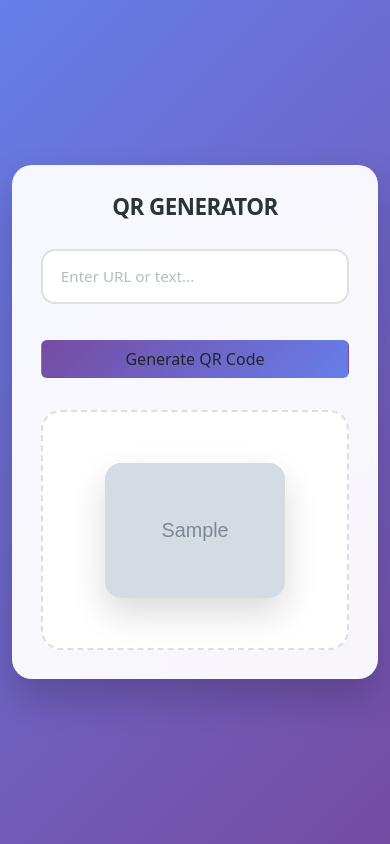
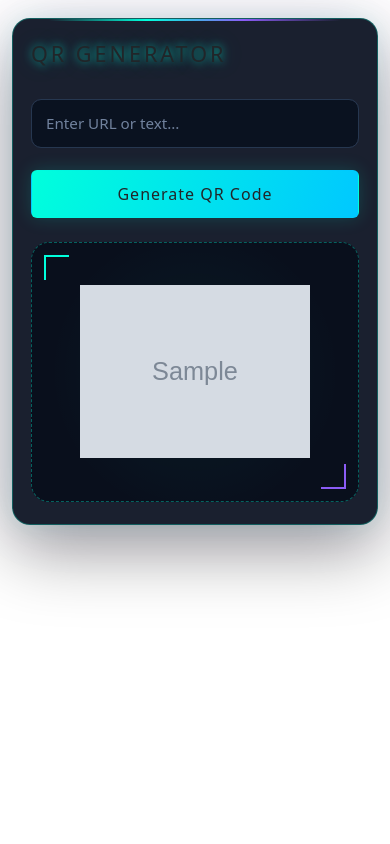
Before and after one commit to mihaiapostol14/Generator_QRcode, a Django app: template QRcode/templates/generator/generator.html in a window 390 px wide. Run offline with Django 5.2, Linux system fonts and the light colour scheme; the template is opened without the code that fills it: values that come from a table or form of the project are taken from there, most other values are stand-ins (such as "Sample title", 1, 10 or a date in 2020); grey boxes marked "Sample" are stand-in pictures.

Commit message:
update static

```diff
--- a/QRcode/static/generator/css/generator.css
+++ b/QRcode/static/generator/css/generator.css
@@ -1,217 +1,449 @@
-/* =========================
-   Global Reset & Background
-   ========================= */
-body {
-    margin: 0;
-    min-height: 100vh;
-    display: flex;
-    justify-content: center;
-    align-items: center;
-    font-family: "Inter", -apple-system, BlinkMacSystemFont, sans-serif;
-    background: linear-gradient(135deg, #667eea 0%, #764ba2 100%);
+.card-glass {
+    position: relative;
+    display: grid;
+    grid-template-columns: minmax(0, 1fr) minmax(0, 0.85fr);
+    grid-template-areas:
+        "title title"
+        "form preview";
+    gap: 30px;
+
+    width: 100%;
+    max-width: 1050px;
+    padding: 38px;
+
+    background: rgba(12, 19, 34, 0.94);
+    border: 1px solid rgba(0, 255, 220, 0.28);
+    border-radius: 24px;
+
+    box-shadow:
+        0 0 25px rgba(0, 255, 220, 0.08),
+        0 0 60px rgba(124, 58, 237, 0.08),
+        0 25px 70px rgba(0, 0, 0, 0.4);
+
+    overflow: hidden;
 }
 
-/* =========================
-   Container
-   ========================= */
-.container {
-    padding: 2rem 1rem;
+.card-glass::before {
+    content: "";
+    position: absolute;
+    top: 0;
+    left: 10%;
+    width: 80%;
+    height: 2px;
+
+    background: linear-gradient(
+        90deg,
+        transparent,
+        #00ffdc,
+        #8b5cf6,
+        transparent
+    );
 }
 
-/* =========================
-   Glass Card
-   ========================= */
-.card-glass {
+/* Title */
+.title-container {
+    grid-area: title;
     width: 100%;
-    max-width: 420px;
-    padding: 2.5rem;
     text-align: center;
-    background: rgba(255, 255, 255, 0.95);
-    border-radius: 24px;
-    backdrop-filter: blur(16px);
-    box-shadow: 0 20px 40px rgba(0, 0, 0, .2);
-    transition: all .3s ease;
+    padding-bottom: 22px;
+    border-bottom: 1px solid rgba(148, 163, 184, 0.15);
 }
 
-.card-glass:hover {
-    transform: translateY(-5px);
-    box-shadow: 0 25px 50px rgba(0, 0, 0, .25);
+.title {
+    margin: 0;
+    font-size: clamp(1.8rem, 4vw, 2.5rem);
+    font-weight: 800;
+    letter-spacing: 4px;
+    color: #00ffdc;
+
+    text-shadow:
+        0 0 8px rgba(0, 255, 220, 0.7),
+        0 0 25px rgba(0, 255, 220, 0.25);
 }
 
-/* =========================
-   Title
-   ========================= */
-.card-glass .title {
-    color: #2d3436;
-    font-size: 1.7rem;
-    font-weight: 800;
-    letter-spacing: -.5px;
-    margin-bottom: 1.8rem;
-}
-
-/* =========================
-   Form
-   ========================= */
+/* Form */
 .qr-form {
+    grid-area: form;
+    display: flex;
+    flex-direction: column;
+    justify-content: center;
+    min-width: 0;
     width: 100%;
 }
 
 .qr-form .mb-3 {
-    margin-bottom: 0;
+    margin-bottom: 22px !important;
 }
 
-.qr-form .form-control {
+.qr-form .form-label {
+    display: block;
+    margin-bottom: 9px;
+    color: #b7c7df;
+    font-size: 0.88rem;
+    font-weight: 600;
+    letter-spacing: 0.5px;
+}
+
+.input-wrapper {
     width: 100%;
-    padding: 14px 18px;
-    font-size: .95rem;
-    background: #fff;
-    border: 2px solid #e0e0e0;
-    border-radius: 14px;
-    transition: all .3s ease;
+}
+
+/* Inputs and Dropdowns */
+.qr-form .form-control:not([type="color"]),
+.qr-form .form-select {
+    display: block;
+    width: 100%;
+    min-height: 48px;
+    padding: 12px 14px;
+
+    color: #e5f0ff;
+    background-color: #0a1220;
+    border: 1px solid #263750;
+    border-radius: 10px;
+    font-size: 0.95rem;
+
+    transition:
+        border-color 0.2s ease,
+        box-shadow 0.2s ease,
+        background-color 0.2s ease;
 }
 
 .qr-form .form-control::placeholder {
-    color: #b2bec3;
+    color: #71829d;
+    opacity: 1;
 }
 
-.qr-form .form-control:focus {
-    outline: none;
-    border-color: #764ba2;
-    box-shadow: 0 0 0 4px rgba(118, 75, 162, .15);
+.qr-form .form-select option {
+    color: #e5f0ff;
+    background: #0a1220;
 }
 
-/* =========================
-   Generate Button
-   ========================= */
+.qr-form .form-control:focus,
+.qr-form .form-select:focus {
+    color: #ffffff;
+    background-color: #0d182a;
+    border-color: #00ffdc;
+    outline: none;
+
+    box-shadow:
+        0 0 0 3px rgba(0, 255, 220, 0.1),
+        0 0 15px rgba(0, 255, 220, 0.08);
+}
+
+/* Number Input Specific Styling & Spinner Handling */
+.qr-form input[type="number"] {
+    appearance: textfield;
+    -moz-appearance: textfield;
+}
+
+.qr-form input[type="number"]::-webkit-inner-spin-button,
+.qr-form input[type="number"]::-webkit-outer-spin-button {
+    -webkit-appearance: none;
+    margin: 0;
+}
+
+/* Settings Rows */
+.qr-form .row {
+    display: flex;
+    flex-wrap: wrap;
+    margin-right: -8px;
+    margin-left: -8px;
+}
+
+.qr-form .col-6 {
+    width: 50%;
+    min-width: 0;
+    padding-right: 8px;
+    padding-left: 8px;
+}
+
+/* Color Pickers */
+.qr-form .form-control-color,
+.qr-form input[type="color"] {
+    display: block;
+    width: 100%;
+    height: 48px;
+    min-height: 48px;
+    padding: 5px;
+
+    background: #0a1220;
+    border: 1px solid #263750;
+    border-radius: 10px;
+    cursor: pointer;
+
+    transition:
+        border-color 0.2s ease,
+        box-shadow 0.2s ease;
+}
+
+.qr-form input[type="color"]:hover,
+.qr-form input[type="color"]:focus {
+    border-color: #00ffdc;
+    box-shadow: 0 0 12px rgba(0, 255, 220, 0.12);
+}
+
+.qr-form input[type="color"]:focus {
+    outline: none;
+}
+
+/* Generate Button */
 .btn-generate {
+    display: flex;
+    align-items: center;
+    justify-content: center;
+
     width: 100%;
-    margin-top: 1.25rem;
-    padding: 14px;
-    border: none;
-    border-radius: 14px;
-    background: linear-gradient(135deg, #764ba2, #667eea);
-    color: #fff;
-    font-weight: 600;
+    min-height: 52px;
+    margin-top: 4px;
+    padding: 14px 20px;
+
+    color: #041016;
+    background: linear-gradient(110deg, #00ffdc, #00c8ff);
+    border: 1px solid #00ffdc;
+    border-radius: 10px;
+
+    font-size: 0.95rem;
+    font-weight: 800;
+    letter-spacing: 1px;
     cursor: pointer;
-    transition: all .3s ease;
+
+    box-shadow: 0 0 18px rgba(0, 255, 220, 0.17);
+
+    transition:
+        transform 0.2s ease,
+        box-shadow 0.2s ease,
+        filter 0.2s ease;
 }
 
 .btn-generate:hover {
+    color: #020b13;
+    background: linear-gradient(110deg, #45ffe7, #54d7ff);
     transform: translateY(-2px);
-    box-shadow: 0 12px 25px rgba(118, 75, 162, .35);
+
+    box-shadow:
+        0 0 20px rgba(0, 255, 220, 0.35),
+        0 0 40px rgba(0, 200, 255, 0.12);
 }
 
 .btn-generate:active {
-    transform: scale(.98);
+    transform: translateY(0);
 }
 
-/* =========================
-   QR Code Box
-   ========================= */
+/* QR Preview */
 .qr-code-box {
-    margin-top: 2rem;
-    min-height: 240px;
-    padding: 1.5rem;
-    background: #fff;
-    border: 2px dashed #dcdde1;
-    border-radius: 20px;
+    grid-area: preview;
+    position: relative;
+
     display: flex;
+    align-items: center;
     justify-content: center;
-    align-items: center;
-    transition: border-color .3s ease;
+
+    width: 100%;
+    min-width: 0;
+    min-height: 340px;
+    padding: 28px;
+
+    background:
+        radial-gradient(
+            circle at center,
+            rgba(0, 255, 220, 0.055),
+            transparent 70%
+        ),
+        #090f1c;
+
+    border: 1px dashed rgba(0, 255, 220, 0.35);
+    border-radius: 18px;
+    overflow: hidden;
 }
 
-.qr-code-box:hover {
-    border-color: #764ba2;
+/* Neon Corner Accents */
+.qr-code-box::before,
+.qr-code-box::after {
+    content: "";
+    position: absolute;
+    width: 25px;
+    height: 25px;
+    pointer-events: none;
 }
 
-/* =========================
-   QR Link
-   ========================= */
-.qr-code-box a {
-    display: inline-flex;
-    justify-content: center;
-    align-items: center;
-    text-decoration: none;
+.qr-code-box::before {
+    top: 12px;
+    left: 12px;
+    border-top: 2px solid #00ffdc;
+    border-left: 2px solid #00ffdc;
 }
 
-/* =========================
-   QR Image
-   ========================= */
-.qr-img {
-    width: 100%;
-    max-width: 220px;
-    height: auto;
-    background: #fff;
-    border-radius: 16px;
-    box-shadow: 0 15px 35px rgba(0, 0, 0, .15);
-    transition: transform .3s ease;
+.qr-code-box::after {
+    right: 12px;
+    bottom: 12px;
+    border-right: 2px solid #8b5cf6;
+    border-bottom: 2px solid #8b5cf6;
 }
 
-.qr-img:hover {
-    transform: scale(1.05);
+/* Download Link */
+.qr-download-link {
+    position: relative;
+    z-index: 1;
+
+    display: flex;
+    align-items: center;
+    justify-content: center;
+
+    max-width: 100%;
+    padding: 12px;
 }
 
-/* =========================
-   Placeholder Text
-   ========================= */
-#placeholder-text {
-    color: #636e72;
-    font-size: .95rem;
-    line-height: 1.7;
+.qr-download-link:hover {
+    transform: scale(1.025);
 }
 
-/* =========================
-   Bootstrap Tooltip
-   ========================= */
-.custom-tooltip .tooltip-inner {
-    background: linear-gradient(135deg, #764ba2, #667eea);
-    color: #fff;
-    font-family: "Inter", sans-serif;
-    font-weight: 500;
-    padding: 10px 18px;
-    border-radius: 12px;
-    box-shadow: 0 10px 25px rgba(0, 0, 0, .2);
+/* QR Image */
+.qr-img {
+    display: block;
+    width: 100%;
+    height: auto;
+    max-width: 300px;
+    max-height: 360px;
+    object-fit: contain;
+    image-rendering: pixelated;
 }
 
-.custom-tooltip.bs-tooltip-top .tooltip-arrow::before {
-    border-top-color: #764ba2;
+/* Empty State */
+.placeholder-wrapper {
+    display: flex;
+    flex-direction: column;
+    align-items: center;
+    justify-content: center;
+
+    width: 100%;
+    max-width: 300px;
+    padding: 20px;
+
+    color: #8fa3bd;
+    text-align: center;
 }
 
-.custom-tooltip.bs-tooltip-bottom .tooltip-arrow::before {
-    border-bottom-color: #764ba2;
+.placeholder-icon {
+    margin-bottom: 18px;
+    font-size: 3.5rem;
+    line-height: 1;
+    color: #00ffdc;
+    filter: drop-shadow(0 0 12px rgba(0, 255, 220, 0.45));
 }
 
-.custom-tooltip.bs-tooltip-start .tooltip-arrow::before {
-    border-left-color: #764ba2;
+.placeholder-wrapper p {
+    margin: 0;
+    color: #8fa3bd;
+    font-size: 0.95rem;
+    line-height: 1.8;
 }
 
-.custom-tooltip.bs-tooltip-end .tooltip-arrow::before {
-    border-right-color: #764ba2;
+#placeholder-text.text-muted {
+    color: #8fa3bd !important;
 }
 
-.tooltip.fade {
-    transition: opacity .2s ease, transform .2s ease;
+/* Tooltip */
+.custom-tooltip .tooltip-inner,
+.tooltip-inner {
+    color: #00ffdc;
+    background: #0a1220;
+    border: 1px solid rgba(0, 255, 220, 0.35);
+    border-radius: 6px;
+    font-size: 0.8rem;
 }
 
-/* =========================
-   Responsive
-   ========================= */
-@media (max-width: 576px) {
+/* Validation and Focus */
+.qr-form input:invalid:focus {
+    border-color: #fb7185;
+}
+
+.qr-form input:focus-visible,
+.qr-form select:focus-visible,
+.qr-form button:focus-visible,
+.qr-download-link:focus-visible {
+    outline: 2px solid #00ffdc;
+    outline-offset: 3px;
+}
+
+/* Tablet */
+@media (max-width: 900px) {
     .card-glass {
-        padding: 1.8rem;
-        border-radius: 20px;
+        gap: 24px;
+        padding: 28px;
     }
 
-    .card-glass .title {
-        font-size: 1.4rem;
+    .qr-code-box {
+        min-height: 300px;
+        padding: 20px;
     }
 
     .qr-img {
-        max-width: 180px;
+        max-width: 250px;
+    }
+}
+
+/* Mobile */
+@media (max-width: 650px) {
+    .container {
+        padding: 18px 12px;
+    }
+
+    .card-glass {
+        grid-template-columns: minmax(0, 1fr);
+        grid-template-areas:
+            "title"
+            "form"
+            "preview";
+
+        gap: 24px;
+        padding: 22px 18px;
+        border-radius: 18px;
+    }
+
+    .title-container {
+        padding-bottom: 18px;
+    }
+
+    .title {
+        font-size: 1.75rem;
+        letter-spacing: 3px;
+    }
+
+    .qr-form .mb-3 {
+        margin-bottom: 18px !important;
+    }
+
+    .qr-code-box {
+        min-height: 260px;
+        padding: 22px;
+    }
+
+    .qr-img {
+        max-width: 230px;
+        max-height: 300px;
     }
 
     .btn-generate {
-        padding: 13px;
+        min-height: 48px;
     }
 }
+
+/* Extra Small Devices */
+@media (max-width: 380px) {
+    .card-glass {
+        padding: 18px 14px;
+    }
+
+    .qr-form .col-6 {
+        width: 100%;
+    }
+
+    .title {
+        font-size: 1.45rem;
+        letter-spacing: 2px;
+    }
+
+    .qr-code-box {
+        min-height: 220px;
+    }
+}
```
Also changed, not shown: QRcode/static/css/global.css (added, +73 -0 lines), QRcode/static/js/global.js (added).
